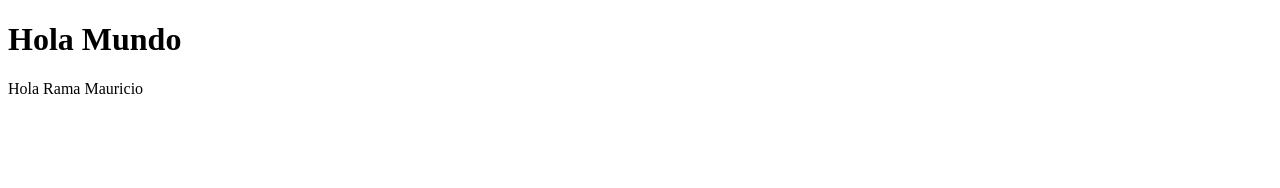
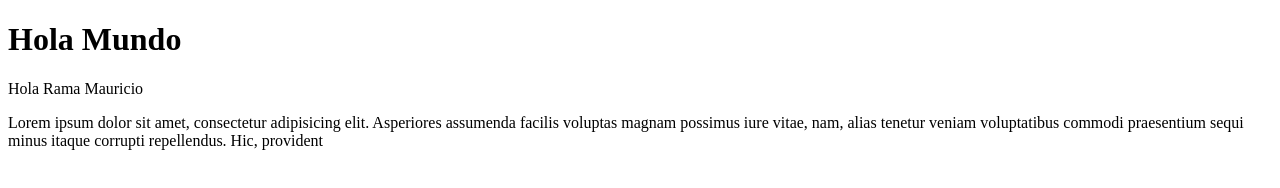
Before and after one commit to mapulgarin2/EjemploGit, a plain HTML site: page index.html in a window 1280 px wide. Drawn offline with Linux system fonts and the light colour scheme.

Commit message:
Agrego lorem

```diff
--- a/index.html
+++ b/index.html
@@ -9,6 +9,7 @@
 <body>
     <h1>Hola Mundo</h1>
     <p>Hola Rama Mauricio</p>
+    <p>Lorem ipsum dolor sit amet, consectetur adipisicing elit. Asperiores assumenda facilis voluptas magnam possimus iure vitae, nam, alias tenetur veniam voluptatibus commodi praesentium sequi minus itaque corrupti repellendus. Hic, provident</p>
 
 </body>
 </html>
```
